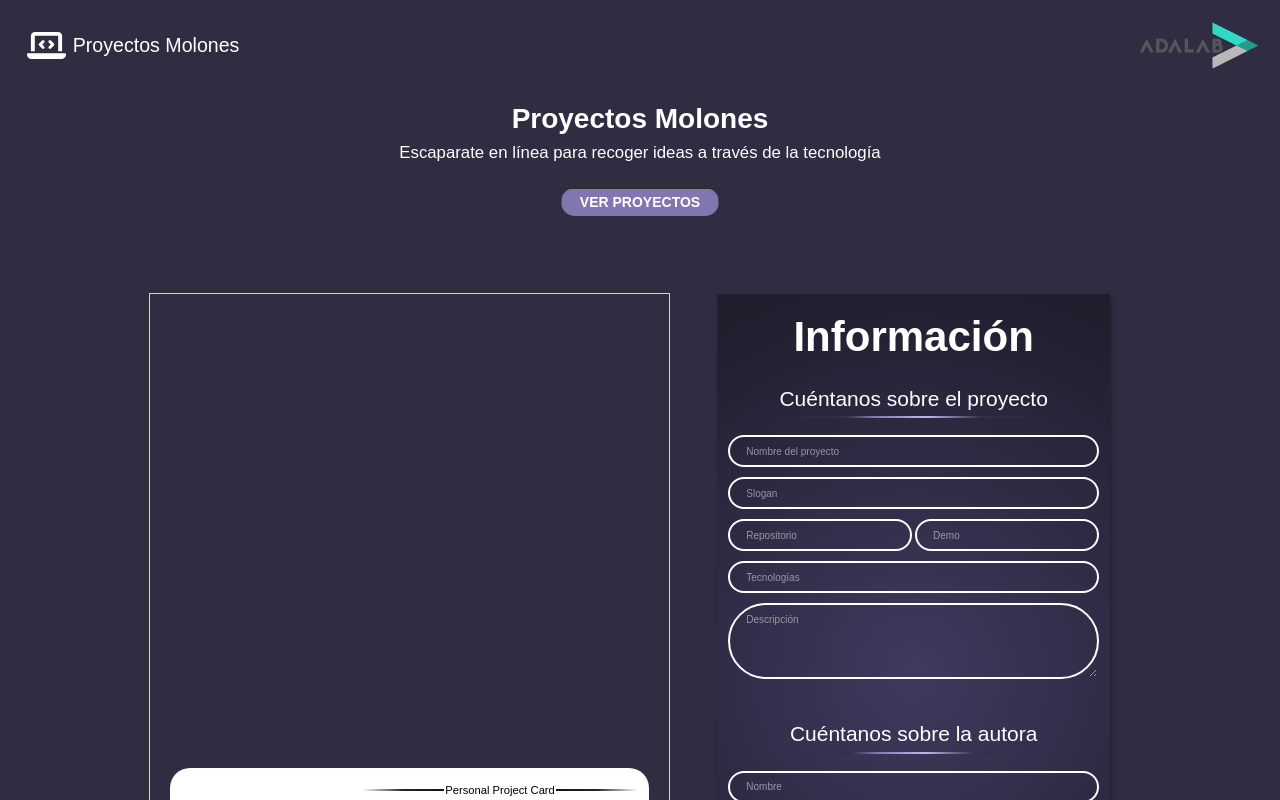
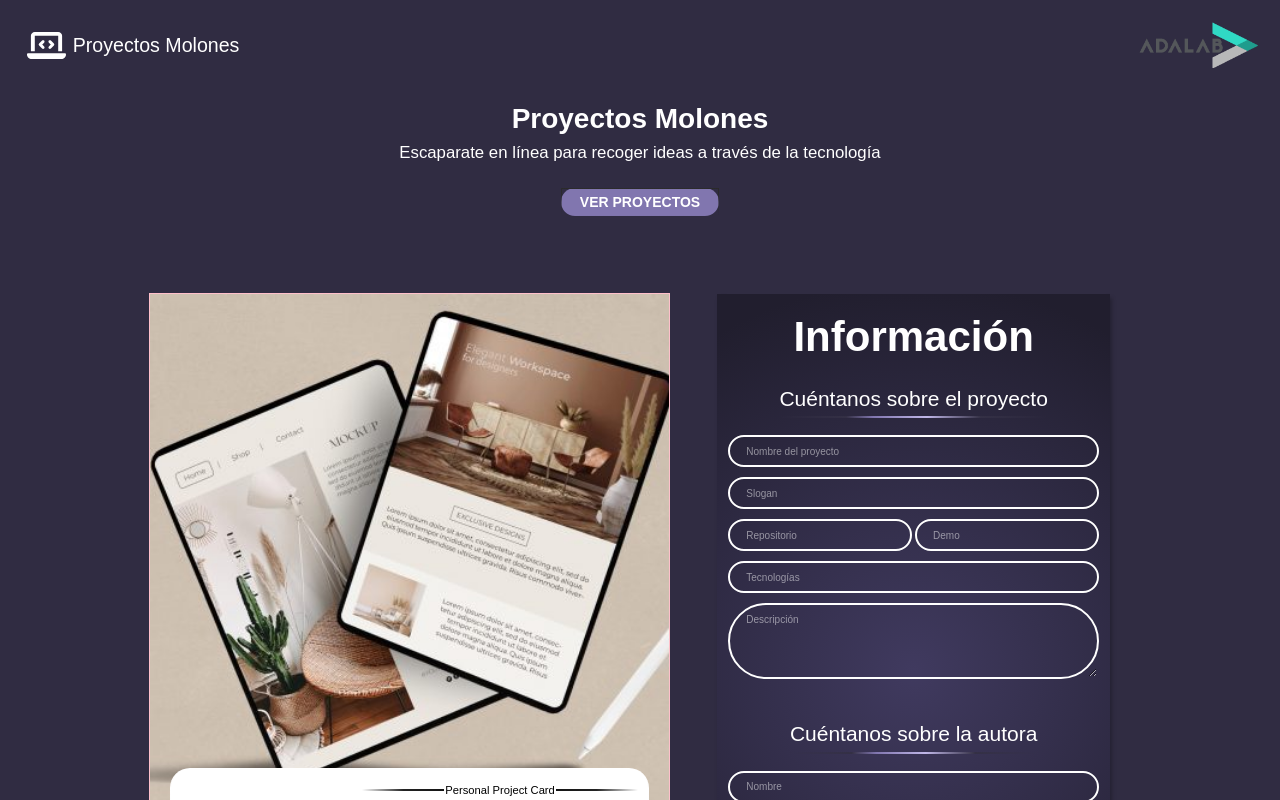
Before and after one commit to Marta-ms/Modulo-3-4-proyecto-equipo-1, a React (Vite) app: page / in a window 1280 px wide. Shown: the top 800 px of the page. Built offline with nearby package versions, Linux system fonts and the light colour scheme.

Commit message:
change rute img

```diff
--- a/src/components/App.jsx
+++ b/src/components/App.jsx
@@ -54,10 +54,10 @@ function App() {
     setNameJob(ev.target.value);
   }
   //url de la imagen mal
-  const [projectImage, setProjectImage] = useState("./images/ebook-example.jpg");
+  const [projectImage, setProjectImage] = useState("");
   const handleClickProjectImage = (ev) => {
     setProjectImage(ev.target);
-    console.log(projectImage);
+    //console.log(projectImage);
   }
 
   return (
@@ -75,7 +75,7 @@ function App() {
   </section>
 
   <section className="preview">
-    <div className="projectImage"></div>
+    <div className="projectImage">{projectImage}</div>
     <article className="card">
       <h2 className="card__projectTitle"><span className="card__projectTitle--text">Personal project card</span></h2>
 
--- a/src/scss/layout/_main.scss
+++ b/src/scss/layout/_main.scss
@@ -113,7 +113,7 @@
   aspect-ratio: 1 / 1;
   outline: solid 1px pink;
 
-  // background-image: url({projectImage});
+  background-image: url("../images/ebook-example.jpg");
   background-position: top center;
   background-size: cover;
 }
```
